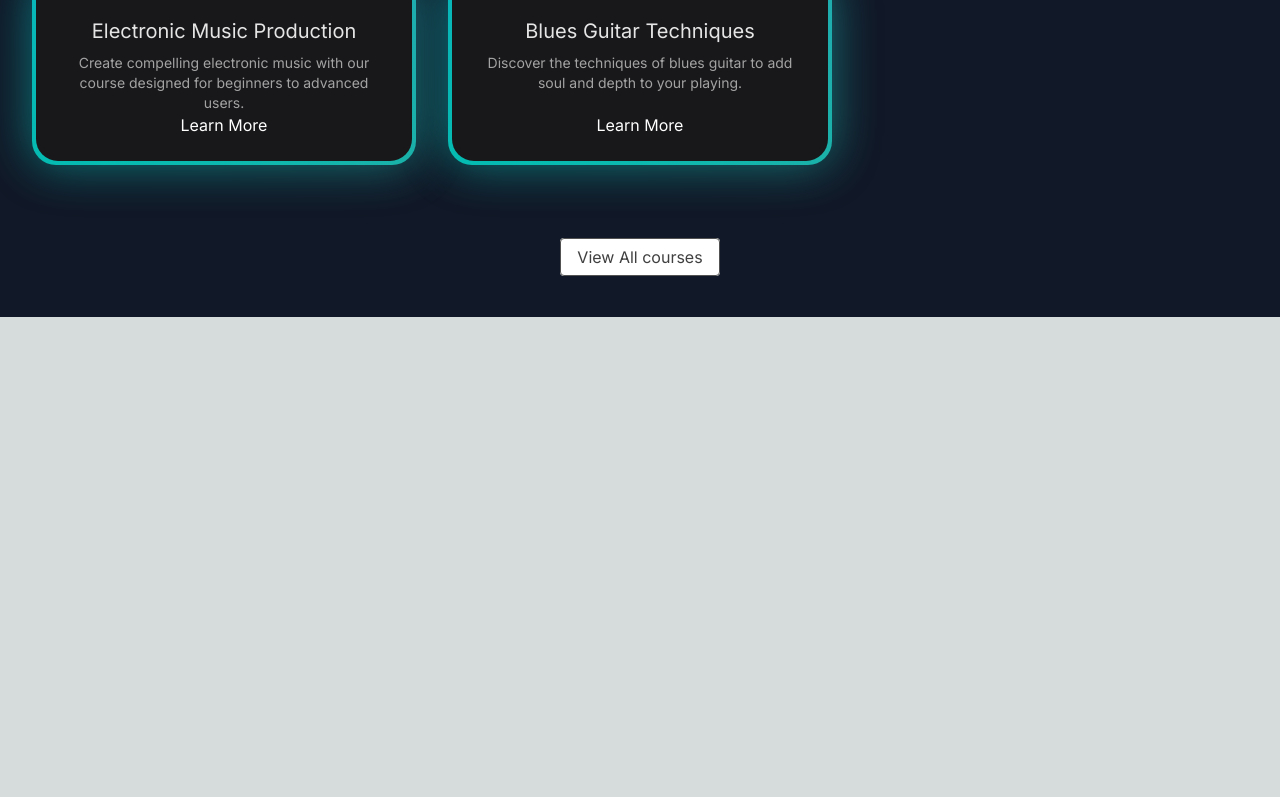
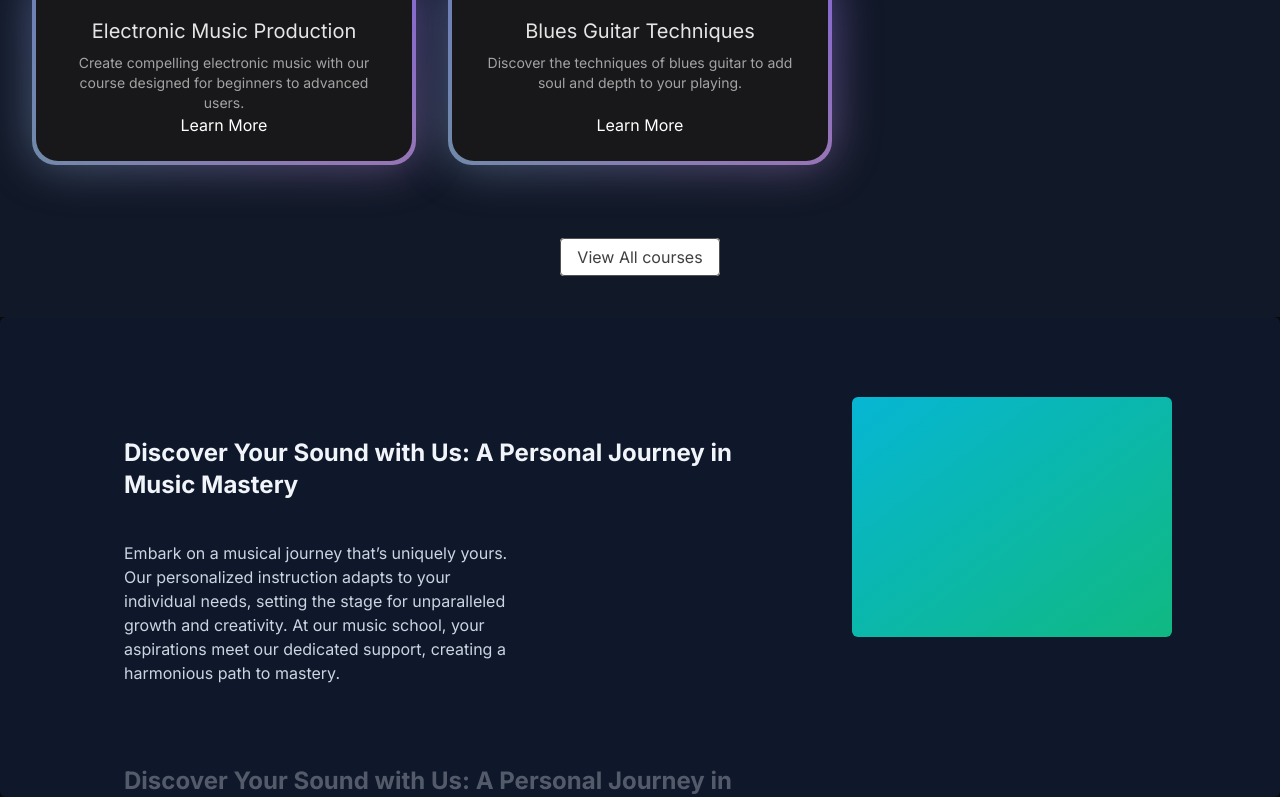
Before and after one commit to Radhikacrypto/music_academy, a Next.js app: page / in a window 1280 px wide. Shown: the part 1051-1848 px from the top of the page. Before the commit the page ends 1368 px from the top, so only its background shows below. Built offline with nearby package versions, Linux system fonts and the light colour scheme.

Commit message:
sticky scroll

```diff
--- a/src/app/page.tsx
+++ b/src/app/page.tsx
@@ -1,12 +1,13 @@
 import FeaturedCourses from "@/components/FeaturedCourses";
 import HeroSection from "@/components/HeroSection";
-import Image from "next/image";
+import WhyChooseUs from "@/components/WhyChooseUs";
 
 export default function Home() {
   return (
     <main className="min-h-screen bg-black/[0.96] antialiased bg-grid-white/[0.02]">
       < HeroSection/>
       < FeaturedCourses/>
+     < WhyChooseUs />
     </main>
   );
 }
--- /dev/null
+++ b/src/components/WhyChooseUs.tsx
@@ -0,0 +1,49 @@
+'use client'
+import React from 'react'
+import { StickyScroll } from "./ui/sticky-scroll-reveal";
+
+const musicSchoolContent = [
+    {
+      title: 'Discover Your Sound with Us: A Personal Journey in Music Mastery',
+      description:
+        'Embark on a musical journey that’s uniquely yours. Our personalized instruction adapts to your individual needs, setting the stage for unparalleled growth and creativity. At our music school, your aspirations meet our dedicated support, creating a harmonious path to mastery.',
+    },
+    {
+      title: 'Discover Your Sound with Us: A Personal Journey in Music Mastery',
+      description:
+        'Embark on a musical journey that’s uniquely yours. Our personalized instruction adapts to your individual needs, setting the stage for unparalleled growth and creativity. At our music school, your aspirations meet our dedicated support, creating a harmonious path to mastery.',
+    },
+    {
+      title: 'Discover Your Sound with Us: A Personal Journey in Music Mastery',
+      description:
+        'Embark on a musical journey that’s uniquely yours. Our personalized instruction adapts to your individual needs, setting the stage for unparalleled growth and creativity. At our music school, your aspirations meet our dedicated support, creating a harmonious path to mastery.',
+    },
+    {
+      title: 'Live Feedback & Engagement',
+      description:
+        'Immerse yourself in an interactive learning experience where feedback is immediate, just like real-time changes in a collaborative project. This approach enhances your understanding and mastery of music concepts and performance techniques.',
+    },
+    {
+      title: 'Cutting-Edge Curriculum',
+      description:
+        'Our curriculum is continuously updated to include the latest music education trends and technologies, ensuring you’re always learning with the most current and effective methods. Say goodbye to outdated materials and welcome an education that evolves with the industry.',
+    },
+    {
+      title: 'Limitless Learning Opportunities',
+      description:
+        'With our expansive resource library and dynamic course offerings, you’ll never find yourself without something new to explore. Our platform provides continuous opportunities for growth, ensuring your musical skills are always advancing.',
+    },
+  ];
+
+
+function WhyChooseUs() {
+
+
+    return (
+        <div>
+        <StickyScroll content={musicSchoolContent} />
+    </div>
+    )
+}
+
+export default WhyChooseUs
--- /dev/null
+++ b/src/components/ui/sticky-scroll-reveal.tsx
@@ -0,0 +1,112 @@
+"use client";
+import React, { useEffect, useRef, useState } from "react";
+import { useMotionValueEvent, useScroll } from "framer-motion";
+import { motion } from "framer-motion";
+import { cn } from "@/utils/cn";
+
+export const StickyScroll = ({
+  content,
+  contentClassName,
+}: {
+  content: {
+    title: string;
+    description: string;
+    content?: React.ReactNode | any;
+  }[];
+  contentClassName?: string;
+}) => {
+  const [activeCard, setActiveCard] = React.useState(0);
+  const ref = useRef<any>(null);
+  const { scrollYProgress } = useScroll({
+    // uncomment line 22 and comment line 23 if you DONT want the overflow container and want to have it change on the entire page scroll
+    // target: ref
+    container: ref,
+    offset: ["start start", "end start"],
+  });
+  const cardLength = content.length;
+
+  useMotionValueEvent(scrollYProgress, "change", (latest) => {
+    const cardsBreakpoints = content.map((_, index) => index / cardLength);
+    const closestBreakpointIndex = cardsBreakpoints.reduce(
+      (acc, breakpoint, index) => {
+        const distance = Math.abs(latest - breakpoint);
+        if (distance < Math.abs(latest - cardsBreakpoints[acc])) {
+          return index;
+        }
+        return acc;
+      },
+      0
+    );
+    setActiveCard(closestBreakpointIndex);
+  });
+
+  const backgroundColors = [
+    "var(--slate-900)",
+    "var(--black)",
+    "var(--neutral-900)",
+  ];
+  const linearGradients = [
+    "linear-gradient(to bottom right, var(--cyan-500), var(--emerald-500))",
+    "linear-gradient(to bottom right, var(--pink-500), var(--indigo-500))",
+    "linear-gradient(to bottom right, var(--orange-500), var(--yellow-500))",
+  ];
+
+  const [backgroundGradient, setBackgroundGradient] = useState(
+    linearGradients[0]
+  );
+
+  useEffect(() => {
+    setBackgroundGradient(linearGradients[activeCard % linearGradients.length]);
+  }, [activeCard]);
+
+  return (
+    <motion.div
+      animate={{
+        backgroundColor: backgroundColors[activeCard % backgroundColors.length],
+      }}
+      className="h-[30rem] overflow-y-auto flex justify-center relative space-x-10 rounded-md p-10"
+      ref={ref}
+    >
+      <div className="div relative flex items-start px-4">
+        <div className="max-w-2xl">
+          {content.map((item, index) => (
+            <div key={item.title + index} className="my-20">
+              <motion.h2
+                initial={{
+                  opacity: 0,
+                }}
+                animate={{
+                  opacity: activeCard === index ? 1 : 0.3,
+                }}
+                className="text-2xl font-bold text-slate-100"
+              >
+                {item.title}
+              </motion.h2>
+              <motion.p
+                initial={{
+                  opacity: 0,
+                }}
+                animate={{
+                  opacity: activeCard === index ? 1 : 0.3,
+                }}
+                className="text-kg text-slate-300 max-w-sm mt-10"
+              >
+                {item.description}
+              </motion.p>
+            </div>
+          ))}
+          <div className="h-40" />
+        </div>
+      </div>
+      <div
+        style={{ background: backgroundGradient }}
+        className={cn(
+          "hidden lg:block h-60 w-80 rounded-md bg-white sticky top-10 overflow-hidden",
+          contentClassName
+        )}
+      >
+        {content[activeCard].content ?? null}
+      </div>
+    </motion.div>
+  );
+};
```
